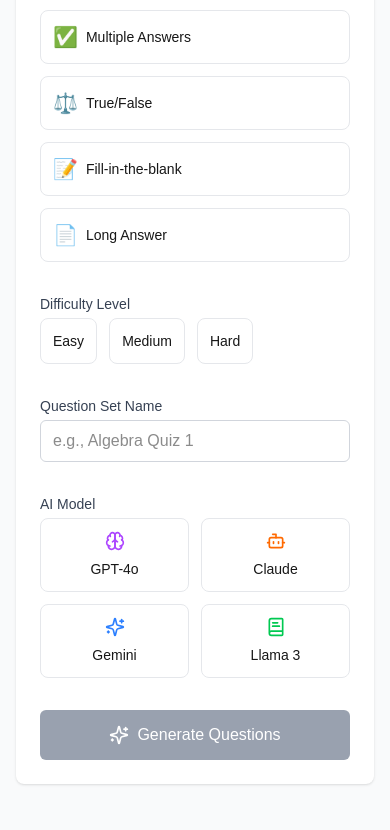
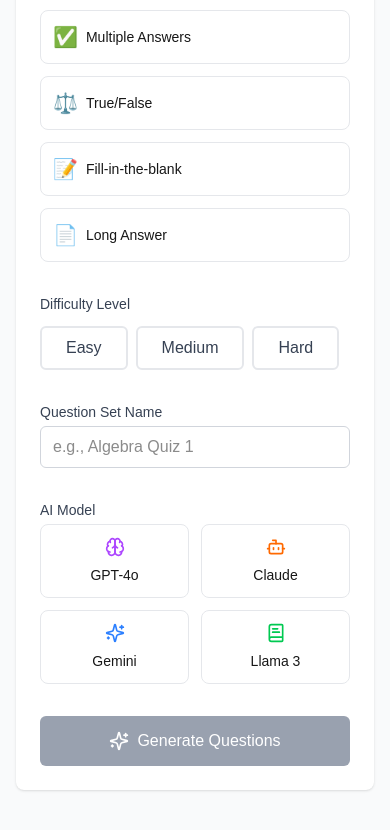
Before and after one commit to num8ers-education/numbers-question-generator, a Next.js app in the folder FrontEnd/: page /generate/questions/1/1/1 in a window 390 px wide. Shown: the part 697-1527 px from the top of the page. Built offline with nearby package versions, Linux system fonts and the light colour scheme.

Commit message:
Updated Question Generator Responsiveness

```diff
--- a/FrontEnd/src/components/question-generator/QuestionGeneratorPage.jsx
+++ b/FrontEnd/src/components/question-generator/QuestionGeneratorPage.jsx
@@ -186,7 +186,7 @@
                       <button
                         key={number}
                         type="button"
-                        className={`px-4 py-2 rounded-md transition-colors ${
+                        className={`px-4 py-2 rounded-md transition-colors cursor-pointer ${
                           formData.numberOfQuestions === number
                             ? "bg-blue-500 text-white"
                             : "bg-gray-100 text-gray-700 hover:bg-gray-200"
@@ -238,31 +238,32 @@
 
                 {/* Difficulty Level */}
                 <div className="mb-8">
-                  <label className="block text-sm font-medium text-gray-700 mb-1">
+                  <label className="block text-sm font-medium text-gray-700 mb-3">
                     Difficulty Level
                   </label>
-                  <div className="flex flex-wrap gap-3">
+                  <div className="flex flex-wrap gap-2">
                     {difficultyLevels.map((level) => (
-                      <div
+                      <button
                         key={level.id}
-                        className={`border rounded-lg p-3 cursor-pointer transition-all ${
+                        type="button"
+                        className={`px-6 py-2 rounded-md flex items-center transition-all cursor-pointer border-2 ${
                           formData.difficultyLevel === level.id
-                            ? `border-2 ${level.color}`
-                            : "border-gray-200 hover:border-gray-300"
+                            ? level.id === "easy"
+                              ? "bg-green-100 text-green-800 border-green-500"
+                              : level.id === "medium"
+                              ? "bg-yellow-100 text-yellow-800 border-yellow-500"
+                              : "bg-red-100 text-red-800 border-red-500"
+                            : "bg-white border-gray-200 text-gray-700 hover:border-gray-300 hover:bg-gray-50"
                         }`}
                         onClick={() =>
                           handleCardSelection("difficultyLevel", level.id)
                         }
                       >
-                        <div className="flex items-center">
-                          <span className="text-sm font-medium">
-                            {level.name}
-                          </span>
-                          {formData.difficultyLevel === level.id && (
-                            <Check className="h-4 w-4 ml-2" />
-                          )}
-                        </div>
-                      </div>
+                        <span className="font-medium">{level.name}</span>
+                        {formData.difficultyLevel === level.id && (
+                          <Check className="h-4 w-4 ml-2" />
+                        )}
+                      </button>
                     ))}
                   </div>
                 </div>
```
